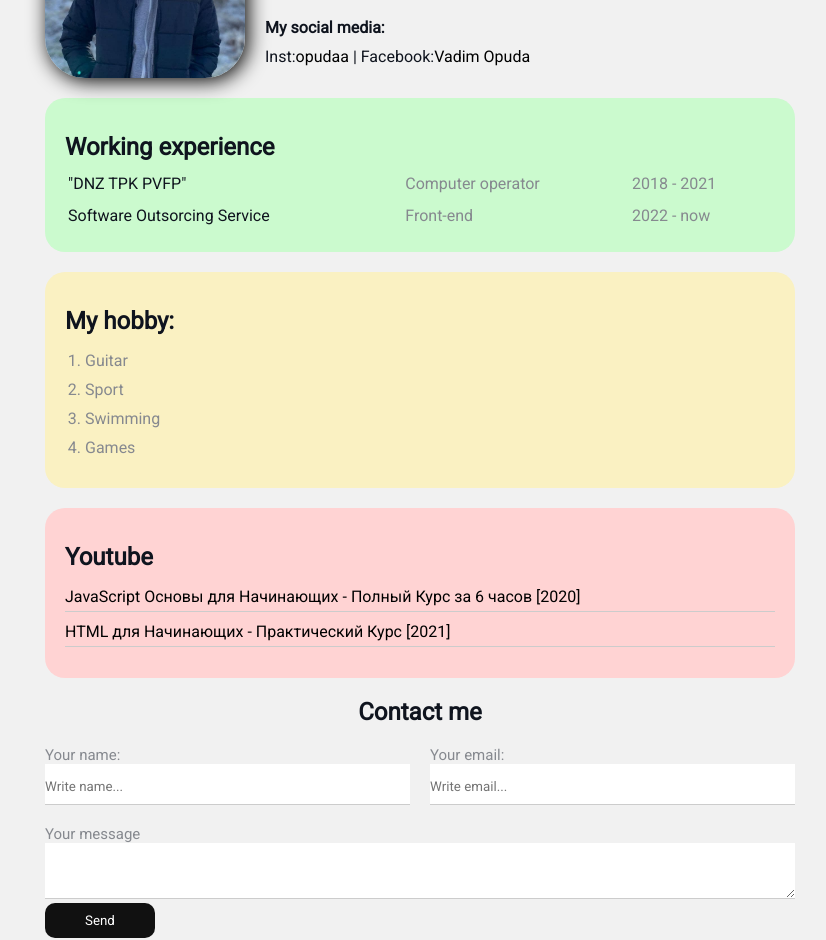
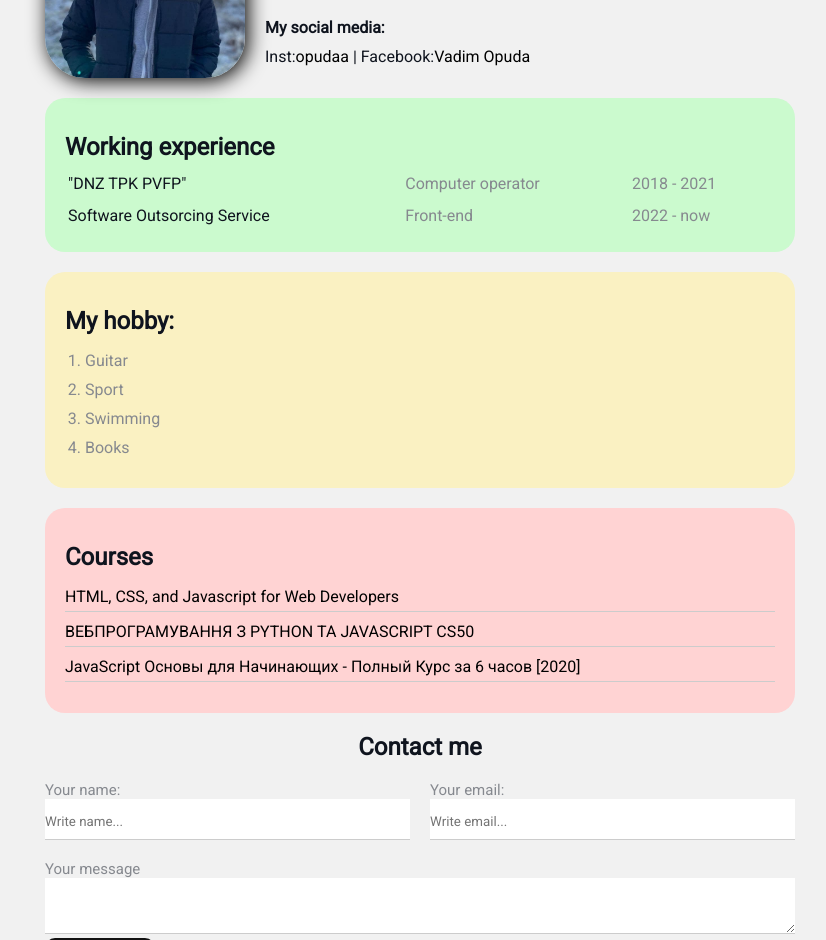
Before and after one commit to JonkiJu/Resume, a plain HTML site: page index.html in a window 1280 px wide. Shown: the part 160-1100 px from the top of the page, without its empty margins (220-1046 px from the left). Drawn offline with Linux system fonts and the light colour scheme.

Commit message:
Update index.html

```diff
--- a/index.html
+++ b/index.html
@@ -52,18 +52,21 @@
       <li>Guitar</li>
       <li>Sport</li>
       <li>Swimming</li>
-      <li>Games</li>
+      <li>Books</li>
     </ol>
   </div>
 
   <div class="card bg-red">
-    <h2>Youtube </h2>
+    <h2>Сourses </h2>
     <ul class="link-list">
       <li>
-        <a href="https://youtu.be/Bluxbh9CaQ0"> JavaScript Основы для Начинающих - Полный Курс за 6 часов [2020] </a>
+        <a href="https://www.coursera.org/learn/html-css-javascript-for-web-developers"> HTML, CSS, and Javascript for Web Developers</a>
       </li>
       <li>
-        <a href="https://youtu.be/DOEtVdkKwcU"> HTML для Начинающих - Практический Курс [2021]</a>
+        <a href="https://courses.prometheus.org.ua/courses/course-v1:Prometheus+CS50+2021_T1/course/"> ВЕБПРОГРАМУВАННЯ З PYTHON ТА JAVASCRIPT CS50</a>
+      </li>
+      <li>
+        <a href="https://youtu.be/Bluxbh9CaQ0"> JavaScript Основы для Начинающих - Полный Курс за 6 часов [2020] </a>
       </li>
     </ul>
   </div>
```
